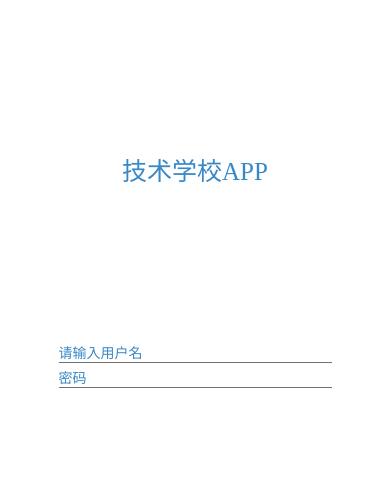
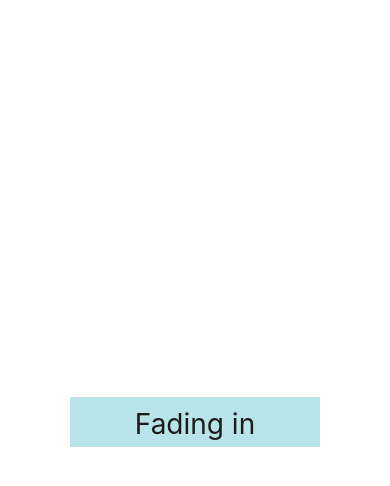
Before and after one commit to i4udevstar1001/ReactNativeDev, a React Native app: screen / in a window 390 px wide. Shown: the top 486 px of the page. Built offline with nearby package versions, Linux system fonts and the light colour scheme.

Commit message:
added animation

```diff
--- a/App.js
+++ b/App.js
@@ -1,84 +1,38 @@
-import React, { Component } from 'react';
-import { StatusBar, StyleSheet, Text, TextInput, View } from 'react-native';
+import React, { useState, useEffect } from 'react';
+import { Animated, Text, View } from 'react-native';
 
-const styles = StyleSheet.create({
-  title: {
-    color: 'white',
-    fontSize: 18,
-    top: 16,
-    fontFamily: 'Roboto',
-  },
-  main: {
-    backgroundColor: '#ECEDED',
-    flex: 1,
-  },
-  appTitle: {
-    color: '#3788C7',
-    fontSize: 25,
-    fontFamily: 'STKaiti',
-  },
-  appInput: {
-    color: '#3788C7',
-    fontSize: 14,
-    width: "70%",
-    fontFamily: 'Segoe UI',
-    borderBottomWidth: 1,
-    marginTop: 5,
-    borderBottomColor: '#707070'
-  },
-});
+const FadeInView = (props) => {
+  const [fadeAnim] = useState(new Animated.Value(0))  // Initial value for opacity: 0
 
-export default class BlinkApp extends Component {
-  constructor(props) {
-    super(props);
-    this.state = {
-      username: '',
-      password: '',
-    };
-  }
-  /* render() {
-    return (
-      <View style={styles.main}>
-        <StatusBar barStyle="dark-content" backgroundColor="#3788C7" />
-        <View style={{flex: 1, alignItems: 'center', backgroundColor: '#3788C7'}}>
-          <View style={{position: 'absolute', top: 0, left: 10}}>
-          <Text style={styles.title}>123--</Text>
-          </View>
-          <Text style={styles.title}>考勤 - 打卡</Text>
-        </View>
-        <View style={{flex: 4, alignItems: 'center', justifyContent: 'center',}}>
-          <Text style={styles.appTitle}>技术学校APP</Text>
-        </View>
-        <View style={{flex: 6}}>
-        </View>
-      </View>
-    );
-  } */
-  render() {
-    return (
-      <View style={{flex: 1, backgroundColor: 'white',}}>
-        <StatusBar barStyle="dark-content" backgroundColor="white" />
-        <View style={{flex: 4, alignItems: 'center', justifyContent: 'center',}}>
-          <Text style={styles.appTitle}>技术学校APP</Text>
-        </View>
-        <View style={{flex: 6, alignItems: 'center',}}>
-          <TextInput
-            style={styles.appInput}
-            placeholder="请输入用户名"
-            placeholderTextColor = "#3788C7"
-            onChangeText={(username) => this.setState({username})}
-            value={this.state.username}
-          />
-          <TextInput
-            style={styles.appInput}
-            placeholder="密码"
-            placeholderTextColor = "#3788C7"
-            secureTextEntry={true}
-            onChangeText={(password) => this.setState({password})}
-            value={this.state.password}
-          />
-        </View>
-      </View>
-    );
-  }
+  React.useEffect(() => {
+    Animated.timing(
+      fadeAnim,
+      {
+        toValue: 1,
+        duration: 10000,
+      }
+    ).start();
+  }, [])
+
+  return (
+    <Animated.View                 // Special animatable View
+      style={{
+        ...props.style,
+        opacity: fadeAnim,         // Bind opacity to animated value
+      }}
+    >
+      {props.children}
+    </Animated.View>
+  );
 }
+
+// You can then use your `FadeInView` in place of a `View` in your components:
+export default () => {
+  return (
+    <View style={{flex: 1, alignItems: 'center', justifyContent: 'center'}}>
+      <FadeInView style={{width: 250, height: 50, backgroundColor: 'powderblue'}}>
+        <Text style={{fontSize: 28, textAlign: 'center', margin: 10}}>Fading in</Text>
+      </FadeInView>
+    </View>
+  )
+}
```
Also changed, not shown: package.json (+6 -1 lines), src/pages/Auth.js (added, +128 -0 lines), 1 other file (tests, documents, lock files or other folders).
